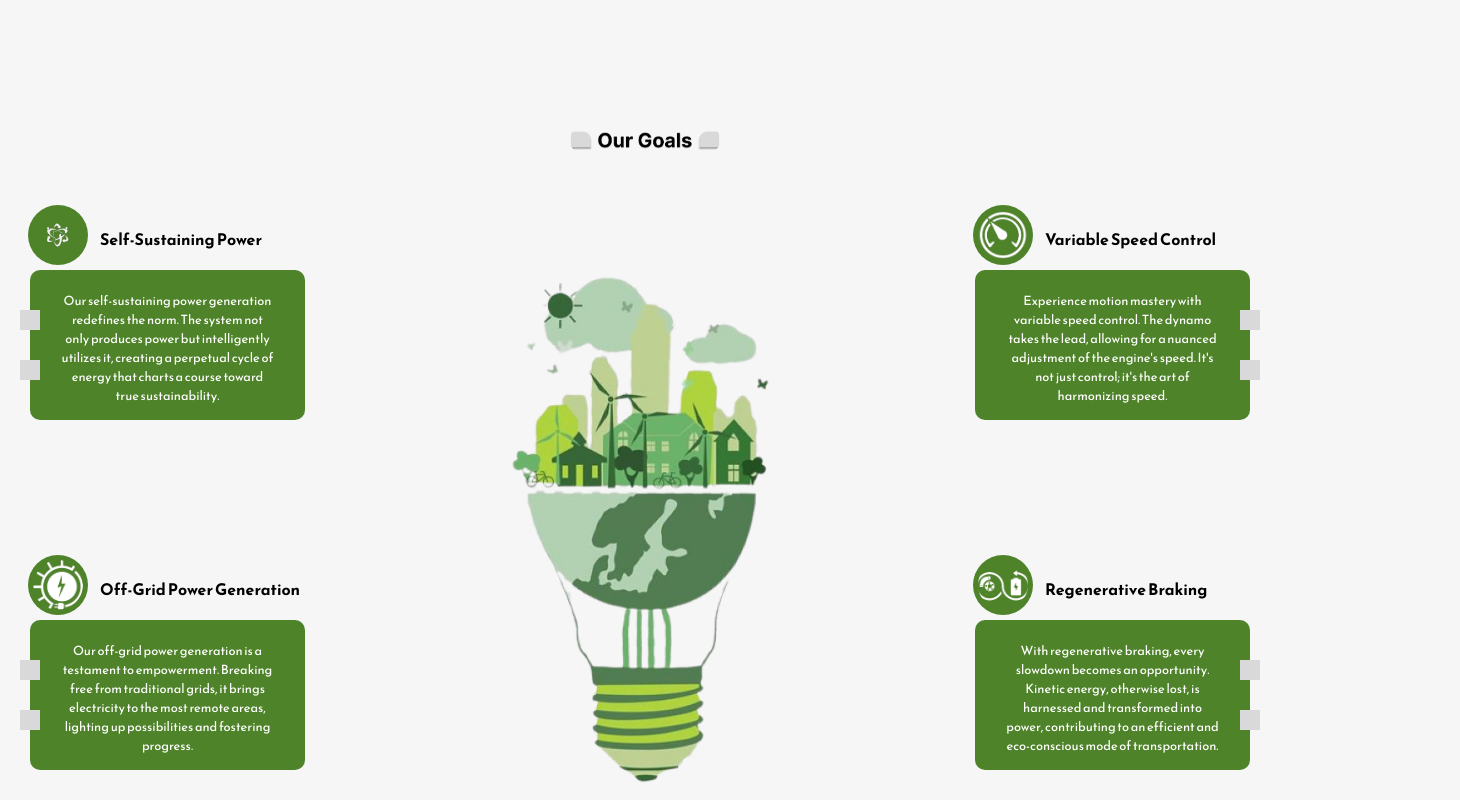
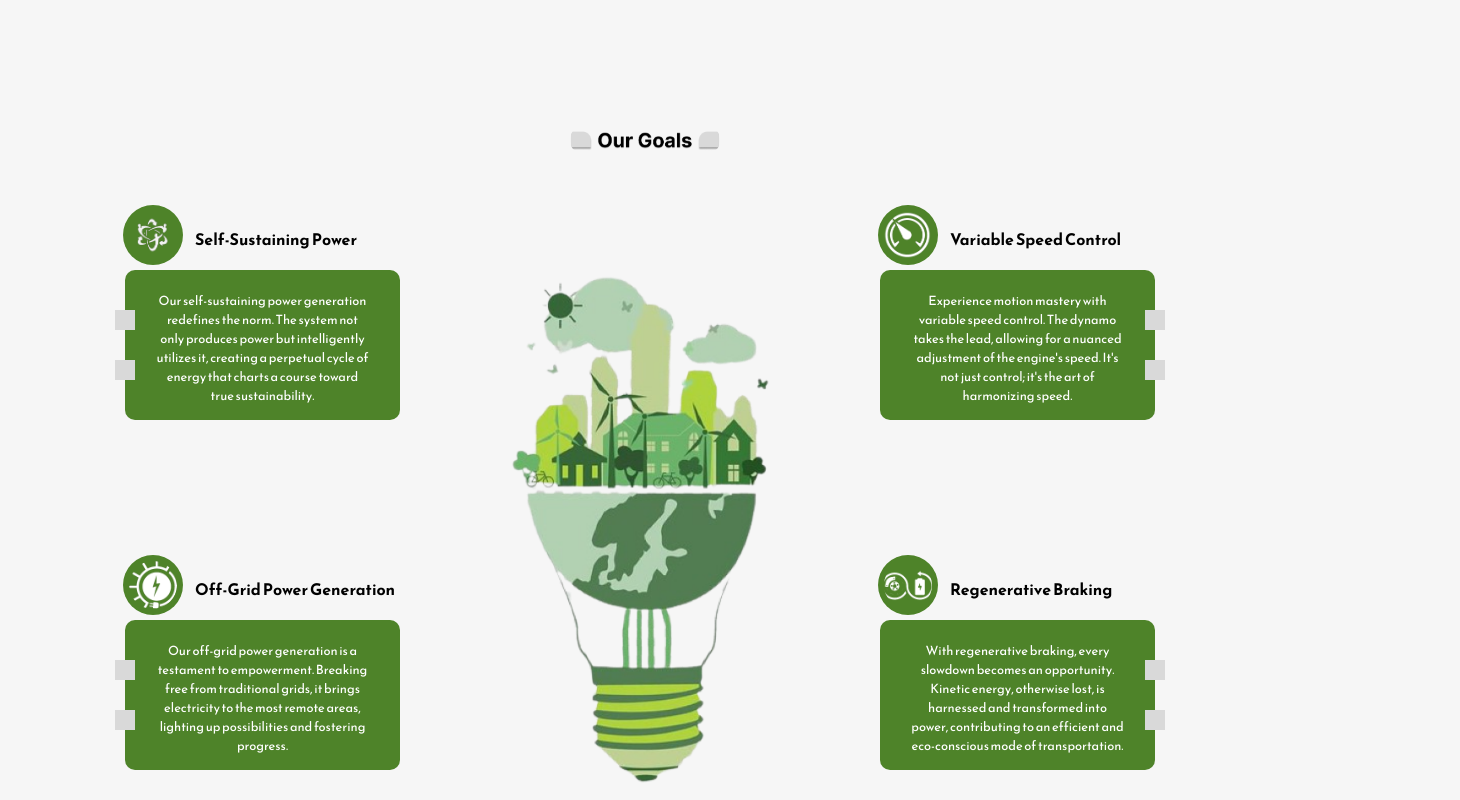
Before and after one commit to arshbhushan/MARK-1, a React (Create React App) app: page / in a window 1280 px wide. Shown: the part 2150-2950 px from the top of the page, 1460 px wide, since content can reach past the window. Built offline with nearby package versions, Linux system fonts and the light colour scheme.

Commit message:
CssAdujstmentsForGoals&About

```diff
--- a/src/components/AboutUs.css
+++ b/src/components/AboutUs.css
@@ -40,5 +40,5 @@
     z-index: 2; /* Ensure text is above the image */
   }
   .about-section-text-container img {
-    margin-left: 10px; /* Adjust the margin as needed */
+    margin-left: 200px; /* Adjust the margin as needed */
   }
--- a/src/components/HorizontalScroller.css
+++ b/src/components/HorizontalScroller.css
@@ -36,7 +36,7 @@
     left: -1px;
     width: 50px;
     height: 50px;
-    background-color: white;
+    background-color: #F5F5F5;
     border-radius: 150%;
     border-top-left-radius: 10%;
     border-top-right-radius: 10%;
--- a/src/components/OurGoals.js
+++ b/src/components/OurGoals.js
@@ -12,7 +12,7 @@ export default function OurGoals() {
                     <div class="grey-box-1"></div>
                     <div class="grey-box-2"></div>
                     <div className="goal-circle">
-                        <img className="goal-image" src="/sustainableenergy.png" alt="Goal Image" />
+                        <img className="goal-image-one" src="/sustainableenergy.png" alt="Goal Image" />
                     </div>
                     <div className="goal-text-box">Self-Sustaining Power</div>
                     <div className="goal-text">
--- a/src/components/ourGoals.css
+++ b/src/components/ourGoals.css
@@ -27,8 +27,8 @@
   justify-content: center;
   align-items: center;
   height: 70vh; /* Set the height of the container */
-  /* margin-left: 95px;
-  margin-right: 95px; */
+  margin-left: 95px;
+  margin-right: 95px;
 }
 
 .square-box-goal {
@@ -108,9 +108,19 @@
   transform: translateX(-50%);
 }
 
+.goal-image-one {
+  width: 70px; /* Adjust based on your design */
+  height:70px; /* Adjust based on your design */
+  object-fit: cover;
+  border-radius: 50%; /* Ensure the image is circular */
+  position: absolute;
+  top: 50%;
+  left: 50%;
+  transform: translate(-50%, -50%);
+}
 .goal-image {
-  width: 50px; /* Adjust based on your design */
-  height: 50px; /* Adjust based on your design */
+  width: 48px; /* Adjust based on your design */
+  height:48px; /* Adjust based on your design */
   object-fit: cover;
   border-radius: 50%; /* Ensure the image is circular */
   position: absolute;
```
